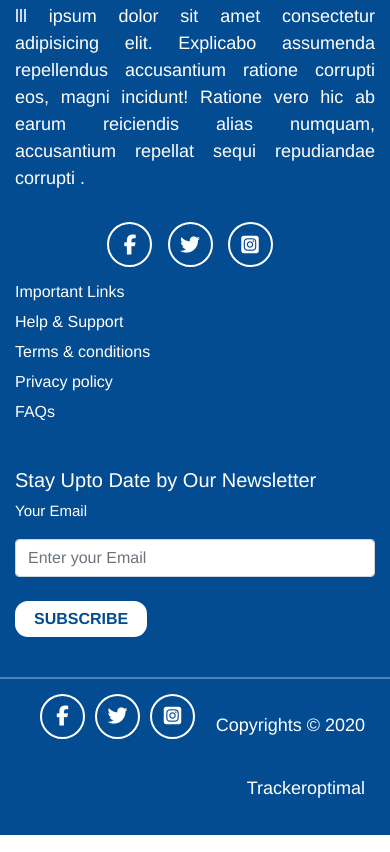
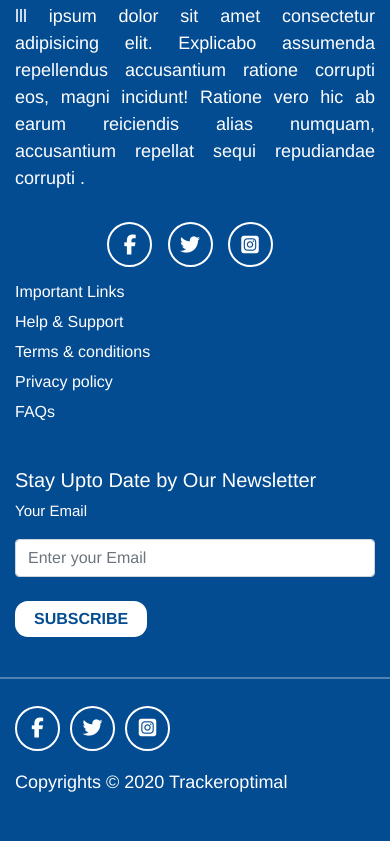
Before and after one commit to Full-stack-Web-Dev-BD/landing-page-1, a plain HTML site: page index.html in a window 390 px wide. Shown: the part 6429-7281 px from the top of the page. Drawn offline with nearby package versions, Linux system fonts and the light colour scheme.

Commit message:
resolved4

```diff
--- a/css/responsive.css
+++ b/css/responsive.css
@@ -98,6 +98,13 @@
     .footer-contant {
         padding: 15px 25px;
         color: white;
+    }
+    .dft{
+        display: initial;
+    }
+    .dft p{
+        text-align: left;
+        margin-left: 15px;
     }
 }
 
--- a/css/style.css
+++ b/css/style.css
@@ -470,4 +470,8 @@ body{
     width: 100%;
     text-align: right;
     line-height: 3.5;
+    margin-right: 15px;
 }
+.dft{
+    display: flex;
+}
--- a/index.html
+++ b/index.html
@@ -441,7 +441,7 @@
     </section>
     <section>
         <div class=" footer" id="fot">
-            <div class="container dbflex footer-contant">
+            <div class="container dbflex dft footer-contant">
                 <div class="ml-15 social-icon d-flex ">
                     <div class="single-footer-icon">
                         <i class="fab fa-facebook-f"></i>
```
